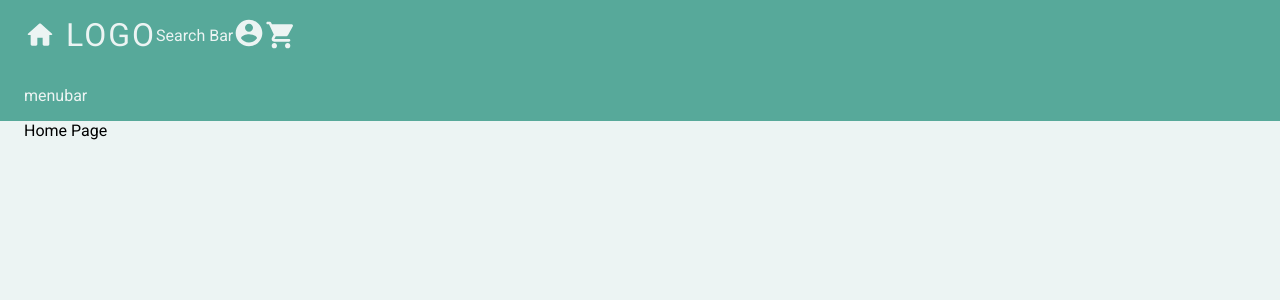
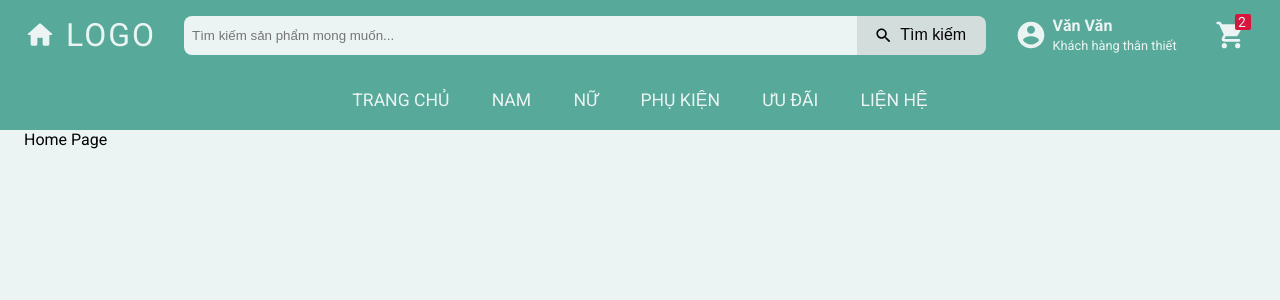
Before and after one commit to phiphuc27/tkgd-project, a React (Create React App) app: page / in a window 1280 px wide. Shown: the top 300 px of the page. Built offline with nearby package versions, Linux system fonts and the light colour scheme.

Commit message:
xong navbar

```diff
--- a/src/App.css
+++ b/src/App.css
@@ -25,12 +25,21 @@ nav {
 }
 
 .navbar {
-	display: flex;
+	display: grid;
+	grid-template-areas: 'logo search user cart';
+	grid-template-columns: 150px 1fr 200px 50px;
+	gap: 10px;
+	justify-items: center;
 	align-items: center;
 }
 
 .navbar svg {
 	font-size: 2rem;
+}
+
+.nav-logo {
+	grid-area: logo;
+	justify-self: start;
 }
 
 .navbar a {
@@ -49,4 +58,232 @@ nav {
 	letter-spacing: 2px;
 	margin-left: 10px;
 }
+
+.nav-search {
+	grid-area: search;
+	width: 100%;
+	position: relative;
+	display: flex;
+}
+
+.nav-search input[type='text'] {
+	width: 85%;
+	border: 3px solid #ecf4f3;
+	padding: 5px;
+	background: #ecf4f3;
+	outline: none;
+	border-radius: 8px 0 0 8px;
+	border-right: none;
+}
+
+.nav-search button {
+	border: 3px solid #d3dddc;
+	background: #d3dddc;
+	width: 130px;
+	padding: 0.5em 1em;
+	border-radius: 0 8px 8px 0;
+	border-left: none;
+	cursor: pointer;
+}
+
+.nav-search button:hover {
+	background: #c4cfce;
+	border: 3px solid #c4cfce;
+	border-left: none;
+}
+
+.nav-search span {
+	font-size: 1rem;
+	display: flex;
+	align-items: center;
+	justify-content: space-around;
+}
+
+.nav-search span svg {
+	font-size: 1.2rem;
+}
+
+.nav-user {
+	position: relative;
+	grid-area: user;
+	height: 100%;
+}
+
+.nav-user:hover {
+	color: #d1eecc;
+}
+
+.nav-user:hover > .user-menu,
+.dropdown-menu:hover .user-menu {
+	display: block;
+}
+
+.user-info {
+	display: flex;
+	align-items: center;
+	cursor: pointer;
+}
+
+.user-info > div {
+	margin-left: 5px;
+}
+
+.user-info span {
+	display: inline-block;
+	font-size: 0.8rem;
+}
+
+.user-menu {
+	display: none;
+}
+
+.dropdown-menu {
+	cursor: default;
+	position: absolute;
+	top: 50px;
+	left: 0;
+	width: 200px;
+	height: auto;
+	background: white;
+	padding: 0 1.2em;
+	z-index: 1;
+	box-shadow: 5px 5px 10px rgba(0, 0, 0, 0.2);
+	border-radius: 8px;
+	transition: display 500ms ease-in;
+}
+
+.dropdown-menu::before {
+	content: '';
+	position: absolute;
+	top: -15px;
+	left: 20px;
+	height: 15px;
+	width: 15px;
+	background: white;
+	transform: rotate(45deg) translateY(10px);
+}
+.dropdown-menu::after {
+	content: '';
+	position: absolute;
+	display: inline-block;
+	top: -15px;
+	left: 0;
+	width: 100px;
+	height: 15px;
+	background: transparent;
+}
+
+.dropdown-menu ul {
+	color: black;
+	list-style: none;
+}
+.dropdown-menu li {
+	margin: 1.2em 0;
+	cursor: pointer;
+}
+
+.dropdown-menu li:hover {
+	text-decoration: underline;
+}
+
+.nav-cart {
+	grid-area: cart;
+}
+
+.nav-cart a {
+	position: relative;
+}
+
+.nav-cart span {
+	position: absolute;
+	top: -5px;
+	left: 10px;
+	font-size: 14px !important;
+	line-height: 16px;
+	background: #dc143c;
+	padding: 0 3px;
+	border-radius: 2px;
+}
+
+.menubar {
+	padding: 0 !important;
+}
+
+.menubar > ul {
+	list-style: none;
+	display: flex;
+	justify-content: center;
+}
+
+.menubar li {
+	position: relative;
+	cursor: pointer;
+	padding: 1.2rem 1.2em;
+	font-size: 1.1rem;
+	text-transform: uppercase;
+}
+
+.menubar span::after {
+	content: '';
+	position: absolute;
+	left: 0;
+	bottom: 10px;
+	width: 100%;
+	height: 2px;
+	background: currentColor;
+	transform: scaleX(0);
+	transition: transform 250ms ease-in-out;
+}
+
+.menubar li:hover > span {
+	color: #d1eecc;
+}
+
+.menubar li:hover > span::after {
+	transform: scaleX(1);
+}
+
+.menubar a {
+	text-decoration: none;
+	color: #ecf4f3;
+}
+
+.menu-man:hover > .product-menu,
+.menu-woman:hover > .product-menu {
+	display: flex;
+}
+
+.product-menu {
+	top: 100%;
+	display: none;
+	justify-content: space-between;
+	width: 600px;
+	padding: 1.2rem;
+	border-radius: 0 0 8px 8px;
+}
+
+.product-menu::after {
+	width: 100%;
+}
+
+.product-menu ul {
+	display: flex;
+	flex-direction: column;
+}
+
+.product-menu li {
+	margin: 8px 0 !important;
+}
+
+.product-menu h4 {
+	margin-bottom: 0.4rem;
+}
+
+.product-menu a {
+	text-transform: capitalize;
+}
+
+.product-menu a {
+	color: black;
+}
 /* end of navbar*/
--- a/src/components/Navbar.js
+++ b/src/components/Navbar.js
@@ -2,7 +2,8 @@ import React, { Component } from 'react';
 import {
 	HomeRounded,
 	AccountCircleRounded,
-	ShoppingCartRounded
+	ShoppingCartRounded,
+	SearchRounded
 } from '@material-ui/icons';
 
 import Container from '@material-ui/core/Container';
@@ -21,17 +22,162 @@ export default class Navbar extends Component {
 								<span>LOGO</span>
 							</Link>
 						</div>
-						<div className='nav-search'>Search Bar</div>
+						<div className='nav-search'>
+							<input type='text' placeholder='Tìm kiếm sản phẩm mong muốn...' />
+							<button type='button'>
+								<span>
+									<SearchRounded />
+									Tìm kiếm
+								</span>
+							</button>
+						</div>
 						<div className='nav-user'>
-							<AccountCircleRounded />
+							<div className='user-info'>
+								<AccountCircleRounded />
+								<div>
+									<h4>
+										<b>Văn Văn</b>
+									</h4>
+									<span>Khách hàng thân thiết</span>
+								</div>
+							</div>
+
+							<div className='dropdown-menu user-menu'>
+								<ul>
+									<li>Đơn hàng của tôi</li>
+									<li>Tài khoản của tôi</li>
+									<li>Sản phẩm đã xem</li>
+									<li>Sản phẩm yêu thích</li>
+									<hr />
+									<li>Thoát tài khoản</li>
+								</ul>
+							</div>
 						</div>
 						<div className='nav-cart'>
 							<Link to='/cart'>
 								<ShoppingCartRounded />
+								<span>2</span>
 							</Link>
 						</div>
 					</div>
-					<div className='menubar'>menubar</div>
+					<div className='menubar'>
+						<ul>
+							<li>
+								<span>
+									<Link to='/'>Trang chủ</Link>
+								</span>
+							</li>
+							<li className='menu-man'>
+								<span>Nam</span>
+								<div className='dropdown-menu product-menu'>
+									<ul>
+										<li>
+											<h4>Áo</h4>
+										</li>
+										<li>
+											<Link to='/products'>Áo thun</Link>
+										</li>
+										<li>
+											<Link to='/products'>Áo sơ mi</Link>
+										</li>
+										<li>
+											<Link to='/products'>Áo khoác</Link>
+										</li>
+									</ul>
+									<ul>
+										<li>
+											<h4>Quần</h4>
+										</li>
+										<li>
+											<Link to='/products'>Quần dài</Link>
+										</li>
+										<li>
+											<Link to='/products'>Quần tây</Link>
+										</li>
+										<li>
+											<Link to='/products'>Quần short</Link>
+										</li>
+										<li>
+											<Link to='/products'>Quần jean</Link>
+										</li>
+									</ul>
+									<ul>
+										<li>
+											<h4>Khác</h4>
+										</li>
+										<li>
+											<Link to='/products'>Đồ lót, đồ ngủ, đồ bơi</Link>
+										</li>
+										<li>
+											<Link to='/products'>Tất, vớ</Link>
+										</li>
+										<li>
+											<Link to='/products'>Nón</Link>
+										</li>
+									</ul>
+								</div>
+							</li>
+							<li className='menu-woman'>
+								<span>Nữ</span>
+								<div className='dropdown-menu product-menu'>
+									<ul>
+										<li>
+											<h4>Áo</h4>
+										</li>
+										<li>
+											<Link to='/products'>Áo thun</Link>
+										</li>
+										<li>
+											<Link to='/products'>Áo sơ mi</Link>
+										</li>
+										<li>
+											<Link to='/products'>Áo khoác</Link>
+										</li>
+									</ul>
+									<ul>
+										<li>
+											<h4>Quần</h4>
+										</li>
+										<li>
+											<Link to='/products'>Quần dài</Link>
+										</li>
+										<li>
+											<Link to='/products'>Quần tây</Link>
+										</li>
+										<li>
+											<Link to='/products'>Quần short</Link>
+										</li>
+										<li>
+											<Link to='/products'>Quần jean</Link>
+										</li>
+									</ul>
+									<ul>
+										<li>
+											<h4>Khác</h4>
+										</li>
+										<li>
+											<Link to='/products'>Đồ lót, đồ ngủ, đồ bơi</Link>
+										</li>
+										<li>
+											<Link to='/products'>Tất, vớ</Link>
+										</li>
+										<li>
+											<Link to='/products'>Nón</Link>
+										</li>
+									</ul>
+								</div>
+							</li>
+							<li>
+								<span>Phụ kiện</span>
+							</li>
+							<li>
+								<span>Ưu đãi</span>
+							</li>
+							<li>
+								<span>Liện hệ</span>
+							</li>
+						</ul>
+					</div>
 				</Container>
 			</nav>
 		);
```
